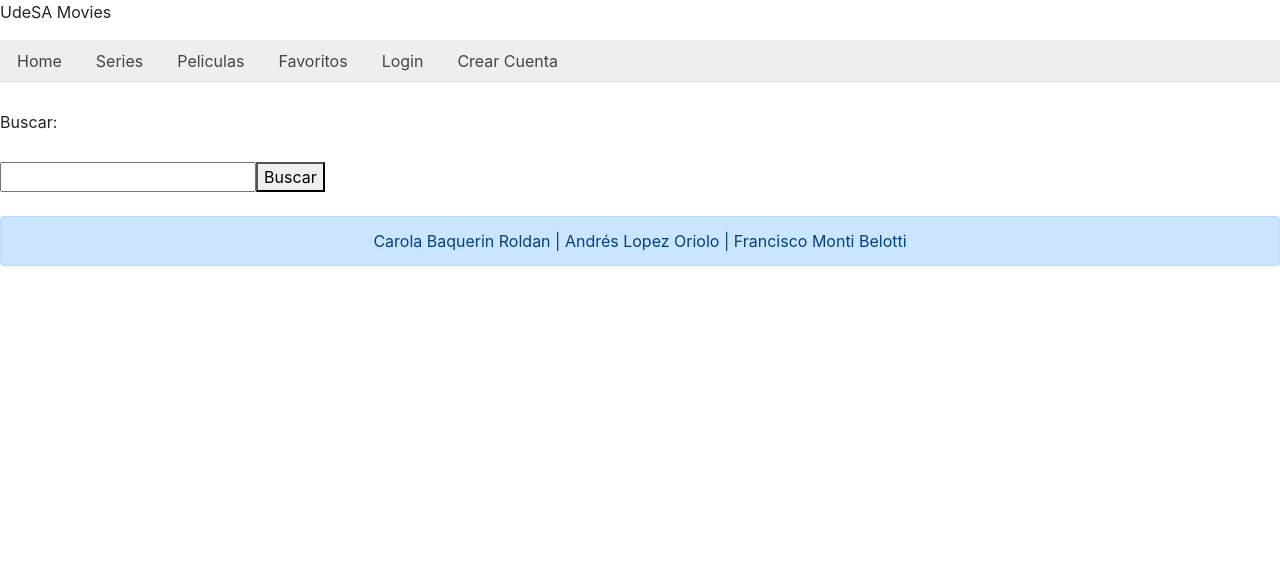
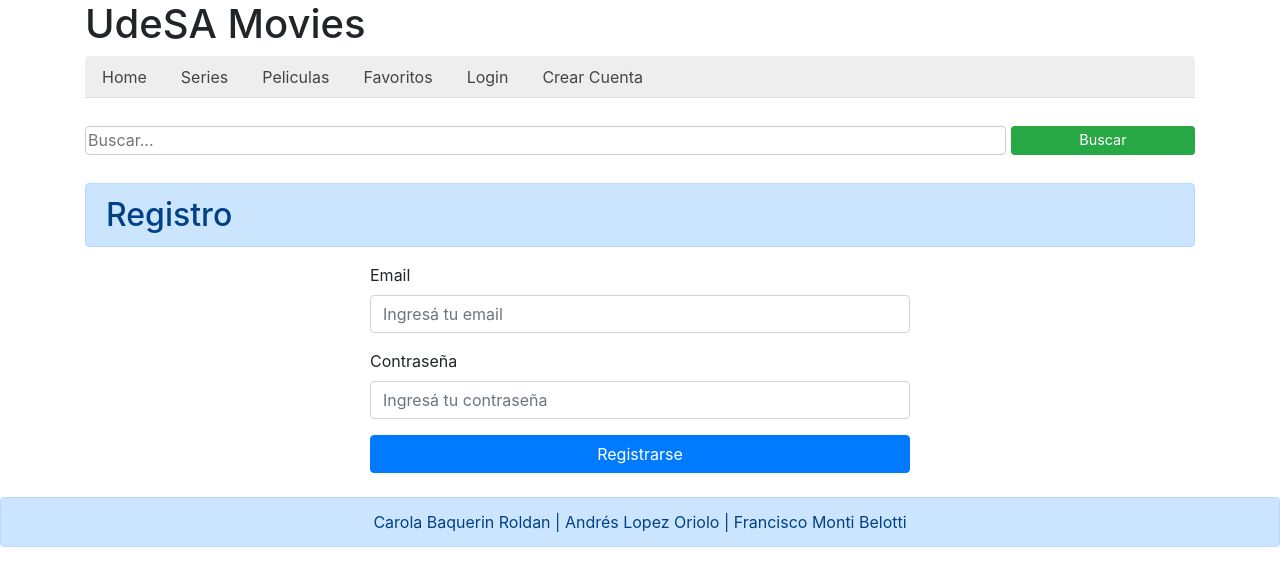
Before and after one commit to cbaquerinroldan/Grupo2, a React (Create React App) app: page /crearcuenta in a window 1280 px wide. Shown: the top 586 px of the page. Built offline with nearby package versions, Linux system fonts and the light colour scheme.

Commit message:
Comenze el crear cuenta,el peliculas y el series.Tambien modifique el buscador y el heder para que queden acordes con la maqueta.

```diff
--- a/public/css/styles.css
+++ b/public/css/styles.css
@@ -1,3 +1,4 @@
+
 nav {
     display: grid;
     grid-template-columns: 1fr;
--- a/src/App.js
+++ b/src/App.js
@@ -28,14 +28,12 @@ function App() {
   return (
     <BrowserRouter>
 
-        <p>UdeSA Movies</p>
         <Header elementosMenu={menu} />
-        <Buscador/>
         <Switch>
           <Route path="/" exact={true} component={Home} />
           <Route path="/series" component={Series} />
           <Route path="/peliculas" component={Peliculas} />
-          <Route path="/Pelicula/id/:id" component={Pelicula} />
+          <Route path="/pelicula/id/:id" component={Pelicula} />
           <Route path="/login" component={Login} />
           <Route path="/crearcuenta" component={CrearCuenta} />
           <Route path="/favoritos" component={Favoritos} />
--- a/src/components/Buscador/Buscador.js
+++ b/src/components/Buscador/Buscador.js
@@ -1,27 +1,27 @@
 import React, { Component } from "react";
-import {withRouter} from "react-router-dom";
+import { withRouter } from "react-router-dom";
 
 class Buscador extends Component {
-    constructor(props) {
+  constructor(props) {
     super(props);
-    this.state ={valor: ''};
-}
+    this.state = { valor: '' };
+  }
 
-ejecutarBusqueda(e){
+  ejecutarBusqueda(e) {
     e.preventDefault();
-    this.props.history.push("/resultadobusqueda/"+ this.state.valor)
-}
-controlarCambios(e){
-    this.setState({valor: e.target.value})
-}
+    this.props.history.push("/resultadobusqueda/" + this.state.valor)
+  }
+  controlarCambios(e) {
+    this.setState({ valor: e.target.value })
+  }
 
   render() {
     return (
-      <form onSubmit={(e) => this.ejecutarBusqueda(e)}>
-        <label className="search-form">Buscar:</label>
-        <input type="text" value={this.state.valor}
-         onChange={(e) => this.controlarCambios(e)} />
-        <button type="submit">Buscar</button>
+      <form className="search-form" onSubmit={(e) => this.ejecutarBusqueda(e)}>
+
+        <input type="text" className="" name="searchData" placeholder="Buscar..." value={this.state.valor}
+          onChange={(e) => this.controlarCambios(e)} />
+        <button type="submit" className="btn btn-success btn-sm">Buscar</button>
       </form>
     );
   }
--- a/src/components/Card/Card.js
+++ b/src/components/Card/Card.js
@@ -18,12 +18,13 @@ class Card extends Component {
 
   render() {
     return (
+
       <article className="single-card-movie">
 
-        <Link to={`/Pelicula/id/${this.props.datos.id}`}>
+        <Link to={`/pelicula/id/${this.props.datos.id}`}>
           <img className="card-img-top" src={`https://image.tmdb.org/t/p/w342${this.props.datos.poster_path}`} alt={this.props.datos.title} />
         </Link>
-
+        <div class="cardBody">
         <h5 className="card-title">{this.props.datos.title}</h5>
 
         {
@@ -39,7 +40,7 @@ class Card extends Component {
           {this.state.verMas ? "Ver menos" : "Ver descripción"}
         </button>
 
-
+</div>
       </article>
     );
   }
--- a/src/components/Header/Header.js
+++ b/src/components/Header/Header.js
@@ -1,15 +1,47 @@
-import React from "react";
+import React, { Component } from "react";
+
 import { Link } from "react-router-dom";
-function Header(props){
-    return(
-    <nav>
-        <ul className="nav nav-tabs my-4">
-            {
-            props.elementosMenu.map((Menu, idx) =>
-            <li className="nav-item" key={Menu.nombre+idx}><Link to={Menu.path} className="nav-link" >{Menu.nombre}</Link></li>
-            )}
-        </ul>
-        </nav>)
+import Buscador from "../Buscador/Buscador";
+
+class Header extends Component{
+    constructor(props) {
+        super(props);
+        this.state = {
+            sesion: false
+        }
+    }
+
+  cambiarEstadoSesion() {
+    this.setState({
+      sesion: this.state.sesion === true ? false : true
+    });
+  }
+
+
+    render() {
+
+
+        return (
+
+            <div className="container">
+                <h1>UdeSA Movies</h1>
+                <nav>
+
+                    <ul className="nav nav-tabs my-4">
+                        {
+                            this.props.elementosMenu.map((Menu, idx) =>
+                                <li className="nav-item" key={Menu.nombre + idx}><Link to={Menu.path} className="nav-link" >{Menu.nombre}</Link></li>
+                            )}
+                    </ul>
+
+                </nav>
+
+                <Buscador/>
+            </div>
+
+
+        )
+    }
 }
 
 export default Header;
--- a/src/components/Peliculas/Peliculas.js
+++ b/src/components/Peliculas/Peliculas.js
@@ -1,5 +1,37 @@
-function Peliculas(){
+import React, { Component } from "react";
+import Card from "../Card/Card"
 
+class Peliculas extends Component {
+    constructor(props){
+    super(props);
+    this.state = {
+      datos:[ ]
+    }
+  }
+
+componentDidMount(){
+    fetch("https://api.themoviedb.org/3/movie/top_rated?api_key=16a67828c6cd8c48f7481662c83f83ff")
+      .then(response => response.json())
+      .then(data => this.setState({
+          datos: data.results}))
+      .catch(error => console.log(error))
+  }
+   render() {
+  return (
+   <div className="container">
+    <h2 className="alert alert-primary"> Todas las Peliculas</h2>
+
+    <section className="row cards">
+
+      {this.state.datos.map((movie) => (
+          <Card key={movie.id} datos={movie} />
+        ))
+      }
+
+    </section>
+    </div>
+  );
+}
 }
 
 export default Peliculas;
--- a/src/components/Series/Series.js
+++ b/src/components/Series/Series.js
@@ -1,5 +1,37 @@
-function Series(){
+import React, { Component } from "react";
+import Card from "../Card/Card"
 
+class Series extends Component {
+    constructor(props){
+    super(props);
+    this.state = {
+      datos:[ ]
+    }
+  }
 
+componentDidMount(){
+    fetch("https://api.themoviedb.org/3/tv/top_rated?api_key=16a67828c6cd8c48f7481662c83f83ff")
+      .then(response => response.json())
+      .then(data => this.setState({
+          datos: data.results}))
+      .catch(error => console.log(error))
+  }
+   render() {
+  return (
+   <div className="container">
+    <h2 className="alert alert-primary"> Todas las Series</h2>
+
+    <section className="row cards">
+
+      {this.state.datos.map((serie) => (
+          <Card key={serie.id} datos={serie} />
+        ))
+      }
+
+    </section>
+    </div>
+  );
 }
+}
+
 export default Series;
--- a/src/screens/CrearCuenta/CrearCuenta.js
+++ b/src/screens/CrearCuenta/CrearCuenta.js
@@ -1,5 +1,58 @@
-function CrearCuenta(){
+import React, { Component } from "react";
+import { Link } from "react-router-dom";
 
 
+class CrearCuenta extends Component {
+    constructor(props) {
+        super(props);
+        this.state = { valor: `` };
+    }
+
+    evitarSubmite(event) {
+        event.preventDefault();
+    }
+
+    controlarCambios(event) {
+        this.setState({
+            valor: event.target.value
+        },
+            () => console.log(event.target.value)
+        )
+
+    }
+
+    render() {
+        return (
+            <div className="container">
+                <h2 class="alert alert-primary">Registro</h2>
+        <div class="row justify-content-center">
+            <div class="col-md-6">
+                <form className="" onSubmit={(e) => this.evitarSubmite(e)}>
+                    <div className="form-group">
+                        <label for="email">Email</label>
+
+                        <input type="text" className="form-control" id="email" placeholder="Ingresá tu email" onChange={(e) => this.controlarCambios(e)} value={this.state.valor} />
+                    </div>
+
+                    <div className="form-group">
+                        <label for="password">Contraseña</label>
+                        <input type="password" className="form-control" id="password" placeholder="Ingresá tu contraseña" onChange={(e) => this.controlarCambios(e)} value={this.state.valor} />
+
+                    </div>
+                    <button type="submit" class="btn btn-primary btn-block">Registrarse</button>
+
+                </form>
+
+
+
+                </div>
+                </div>
+
+            </div>
+
+        );
+    }
 }
+
+
 export default CrearCuenta;
--- a/src/screens/Home/Home.js
+++ b/src/screens/Home/Home.js
@@ -5,10 +5,10 @@ import Cartelera from "../../components/Cartelera/Cartelera"
 class Home extends Component {
   render() {
     return (
-      <>
+      <div className="container">
         <Popular />
         <Cartelera/>
-      </>
+      </div>
     );
   }
 }
```
